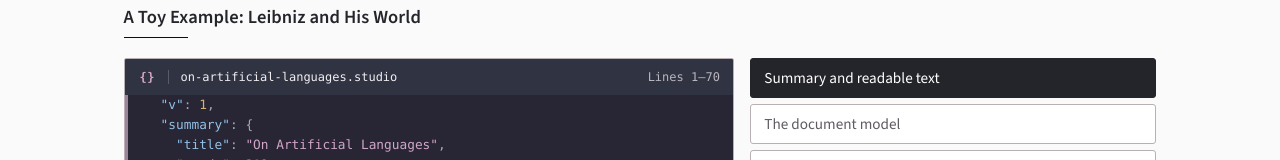
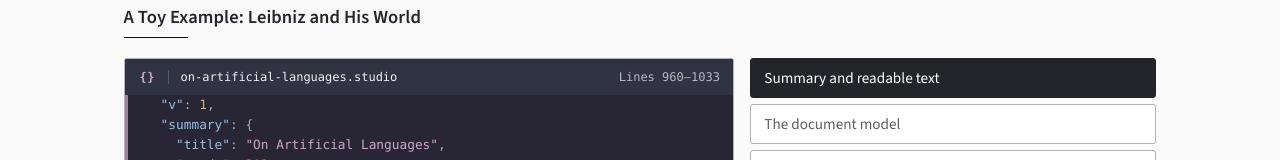
Before and after one commit to albatross310/writingstudiostandard, a React (Vite) app: page /examples in a window 1280 px wide. Shown: the part 299-459 px from the top of the page. Built offline with nearby package versions, Linux system fonts and the light colour scheme.

Commit message:
Use canonical source line ranges

```diff
--- a/src/components/CodeBar.jsx
+++ b/src/components/CodeBar.jsx
@@ -1,13 +1,32 @@
-export function countLines(source) {
-  return source ? source.split('\n').length : 0
+export function sourceLineRange(source, snippet) {
+  const offset = source.indexOf(snippet)
+  if (offset < 0) throw new Error('Displayed code snippet does not match its engineering-spec source')
+
+  const start = source.slice(0, offset).split('\n').length
+  return { start, end: start + snippet.split('\n').length - 1 }
 }
 
-export function CodeBar({ filename, language, symbol, lines }) {
+export function fencedSourceLineRange(source, marker) {
+  const markerOffset = source.indexOf(marker)
+  const fenceOffset = markerOffset < 0 ? -1 : source.indexOf('\n~~~', markerOffset)
+  const codeOffset = fenceOffset < 0 ? -1 : source.indexOf('\n', fenceOffset + 1) + 1
+  const fenceEnd = codeOffset < 0 ? -1 : source.indexOf('\n~~~', codeOffset)
+
+  if (markerOffset < 0 || fenceOffset < 0 || codeOffset < 0 || fenceEnd < 0) {
+    throw new Error(`Could not locate fenced source for ${marker}`)
+  }
+
+  const snippet = source.slice(codeOffset, fenceEnd)
+  const start = source.slice(0, codeOffset).split('\n').length
+  return { start, end: start + snippet.split('\n').length - 1 }
+}
+
+export function CodeBar({ filename, language, symbol, lineStart, lineEnd }) {
   return (
     <div className="code-bar">
       <span className="code-bar__language" aria-label={`${language} code`}>{symbol}</span>
       <span className="code-bar__filename">{filename}</span>
-      <span className="code-bar__meta">{lines === 1 ? 'Line 1' : `Lines 1–${lines}`}</span>
+      <span className="code-bar__meta">{lineStart === lineEnd ? `Line ${lineStart}` : `Lines ${lineStart}–${lineEnd}`}</span>
     </div>
   )
 }
--- a/src/pages/Architecture.jsx
+++ b/src/pages/Architecture.jsx
@@ -1,5 +1,6 @@
-import { CodeBar, countLines } from '../components/CodeBar'
+import { CodeBar, sourceLineRange } from '../components/CodeBar'
 import { SyntaxHighlight } from '../components/SyntaxHighlight'
+import engineeringSpec from '../content/engineering-spec.md?raw'
 import { useMeta } from '../useMeta'
 
 // The briefs describe the STANDARD (the shape a conformant file takes), not any one implementation's
@@ -149,6 +150,17 @@ function briefFilename(name) {
   return `${name.toLowerCase().replace(/&/g, 'and').replace(/[^a-z0-9]+/g, '-').replace(/(^-|-$)/g, '')}.ts`
 }
 
+function BriefCodeBar({ layer }) {
+  const range = sourceLineRange(engineeringSpec, layer.brief)
+  return <CodeBar
+    filename={briefFilename(layer.name)}
+    language="TypeScript"
+    symbol="TS"
+    lineStart={range.start}
+    lineEnd={range.end}
+  />
+}
+
 export default function Architecture() {
   useMeta({
     title: 'Architecture',
@@ -235,12 +247,7 @@ export default function Architecture() {
                 </div>
 
                 <aside className="arch-brief">
-                  <CodeBar
-                    filename={briefFilename(layer.name)}
-                    language="TypeScript"
-                    symbol="TS"
-                    lines={countLines(layer.brief)}
-                  />
+                  <BriefCodeBar layer={layer} />
                   <pre className="arch-brief__code"><SyntaxHighlight text={layer.brief} /></pre>
                 </aside>
               </div>
--- a/src/pages/Examples.jsx
+++ b/src/pages/Examples.jsx
@@ -1,6 +1,7 @@
 import { useRef, useState, useEffect } from 'react'
-import { CodeBar, countLines } from '../components/CodeBar'
+import { CodeBar, fencedSourceLineRange } from '../components/CodeBar'
 import { SyntaxHighlight } from '../components/SyntaxHighlight'
+import engineeringSpec from '../content/engineering-spec.md?raw'
 import { useMeta } from '../useMeta'
 
 // ── Example 1: a toy file ──────────────────────────────────────────────────────────────────────────
@@ -234,11 +235,17 @@ function Explorer({ filename, blocks, parts, firstId, fillPanel = false }) {
     if (el && scroller) scroller.scrollTo({ top: el.offsetTop - 14, behavior: 'smooth' })
   }, [active])
   const activePart = parts.find(p => p.id === active)
-  const lineCount = countLines(blocks.map(block => block.text).join(''))
+  const sourceRange = fencedSourceLineRange(engineeringSpec, filename)
   return (
     <div className={`studio-explorer${fillPanel ? ' studio-explorer--fill' : ''}`}>
       <div className="studio-explorer__file">
-        <CodeBar filename={filename} language="JSON" symbol="{}" lines={lineCount} />
+        <CodeBar
+          filename={filename}
+          language="JSON"
+          symbol="{}"
+          lineStart={sourceRange.start}
+          lineEnd={sourceRange.end}
+        />
         <div className="studio-explorer__scroll" ref={scrollRef}>
           <div className="studio-explorer__code">
             {blocks.map((b, i) => (
```
